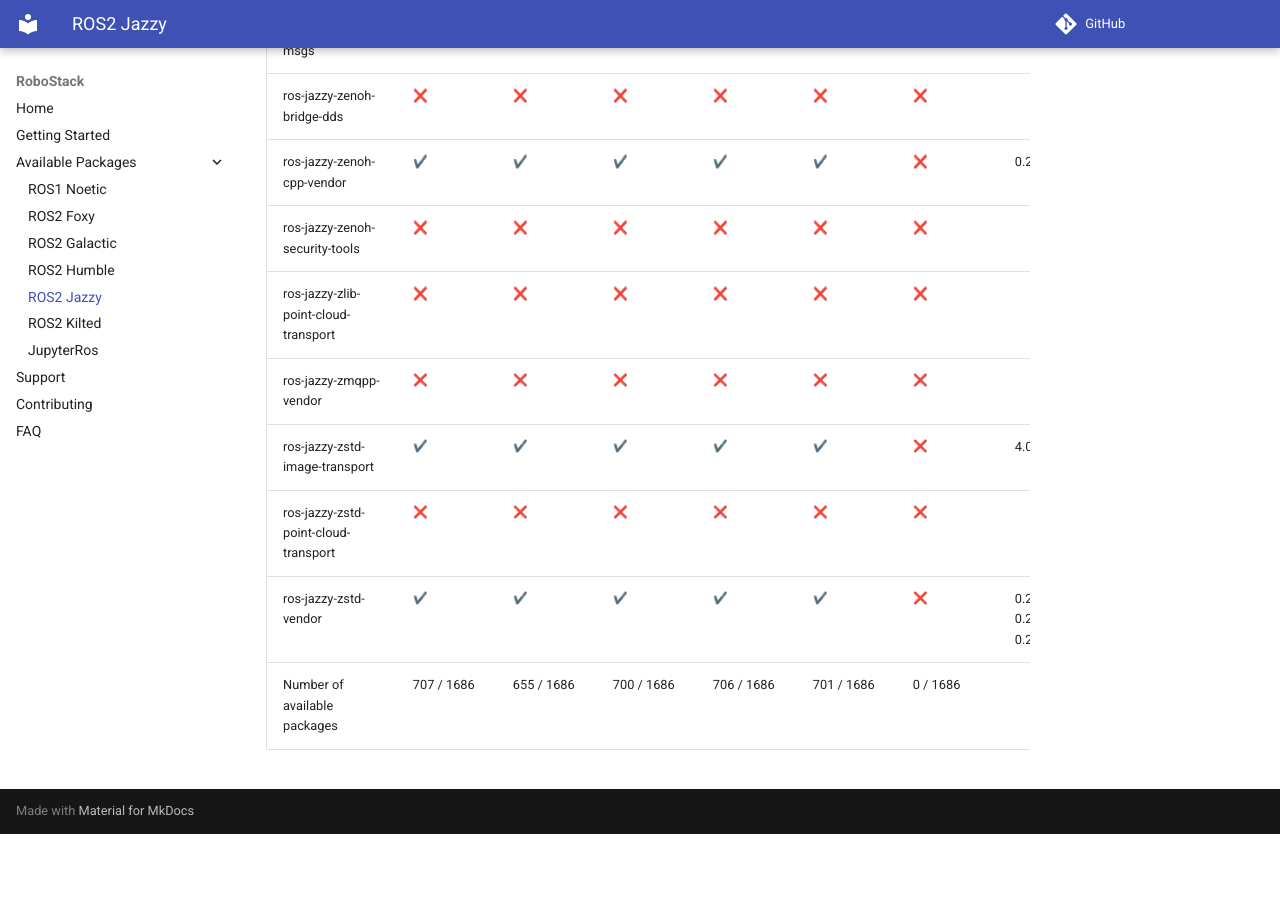
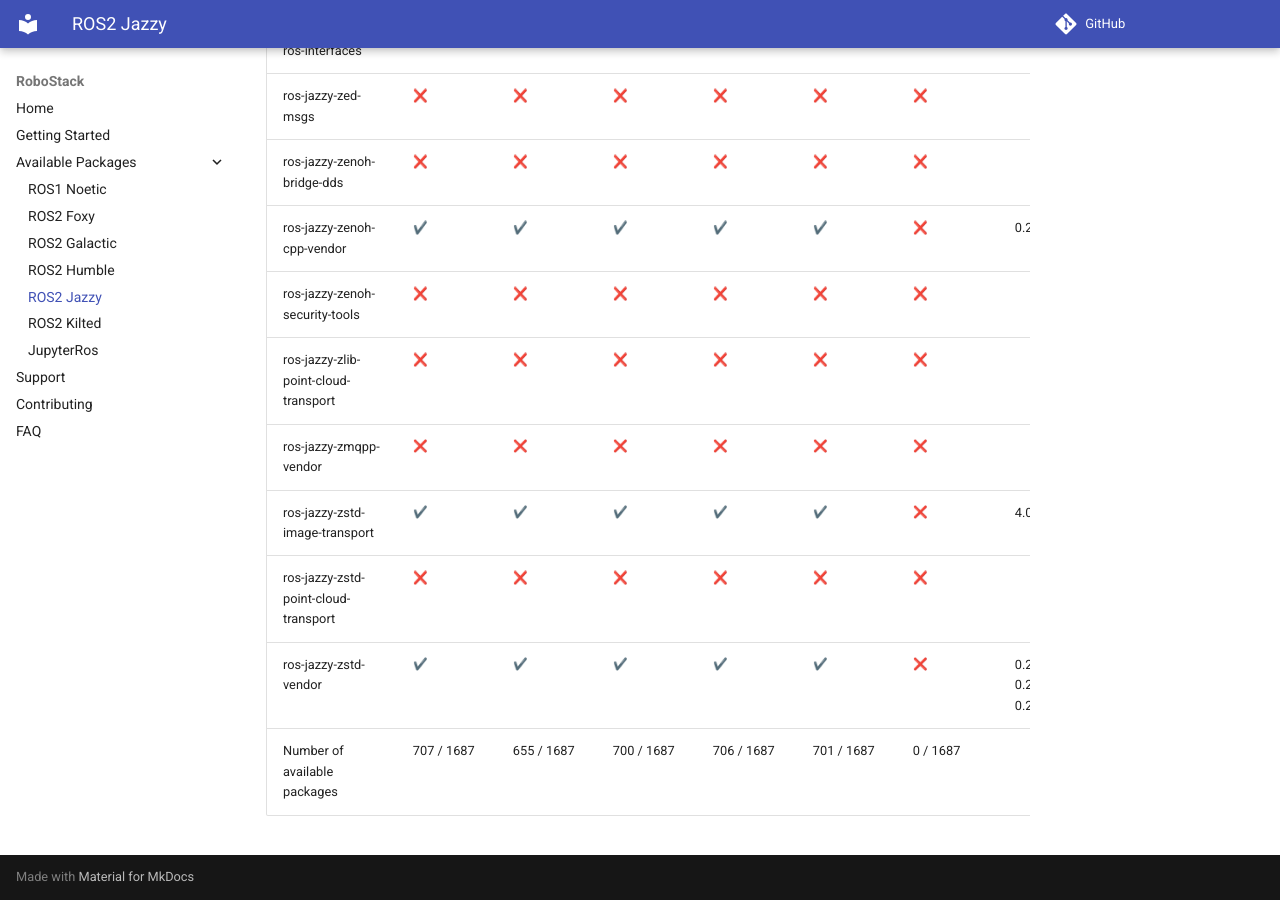
Before and after one commit to RoboStack/robostack.github.io, an MkDocs documentation site: the page built from docs/jazzy.md, in a window 1280 px wide and 900 px high, scrolled down 127046 px. Built offline with MkDocs 1.6.1 and Material for MkDocs 9.7.7, drawn with Linux system fonts in a browser that asks for light colours; emoji names are drawn with the system emoji font; comment, search, counter and statistics services are not loaded; before the commit the page ends 127880 px from its top, so only the background shows below that; some of the changed text lies outside the part shown.

Commit message:
Update tables

```diff
--- a/docs/jazzy.md
+++ b/docs/jazzy.md
@@ -1686,4 +1687,4 @@
 | ros-jazzy-zstd-image-transport | :heavy_check_mark: { data-sort='1' } | :heavy_check_mark: { data-sort='1' } | :heavy_check_mark: { data-sort='1' } | :heavy_check_mark: { data-sort='1' } | :heavy_check_mark: { data-sort='1' } | :x: { data-sort='0' } | 4.0.3, 4.0.4  |
 | ros-jazzy-zstd-point-cloud-transport | :x: { data-sort='0' } | :x: { data-sort='0' } | :x: { data-sort='0' } | :x: { data-sort='0' } | :x: { data-sort='0' } | :x: { data-sort='0' } |   |
 | ros-jazzy-zstd-vendor | :heavy_check_mark: { data-sort='1' } | :heavy_check_mark: { data-sort='1' } | :heavy_check_mark: { data-sort='1' } | :heavy_check_mark: { data-sort='1' } | :heavy_check_mark: { data-sort='1' } | :x: { data-sort='0' } | 0.26.3, 0.26.6, 0.26.7  |
-| Number of available packages |  707 / 1686 | 655 / 1686 | 700 / 1686 | 706 / 1686 | 701 / 1686 | 0 / 1686 |
+| Number of available packages |  707 / 1687 | 655 / 1687 | 700 / 1687 | 706 / 1687 | 701 / 1687 | 0 / 1687 |
```
Also changed, not shown: other parts of docs/jazzy.md (+1 -0 lines).
